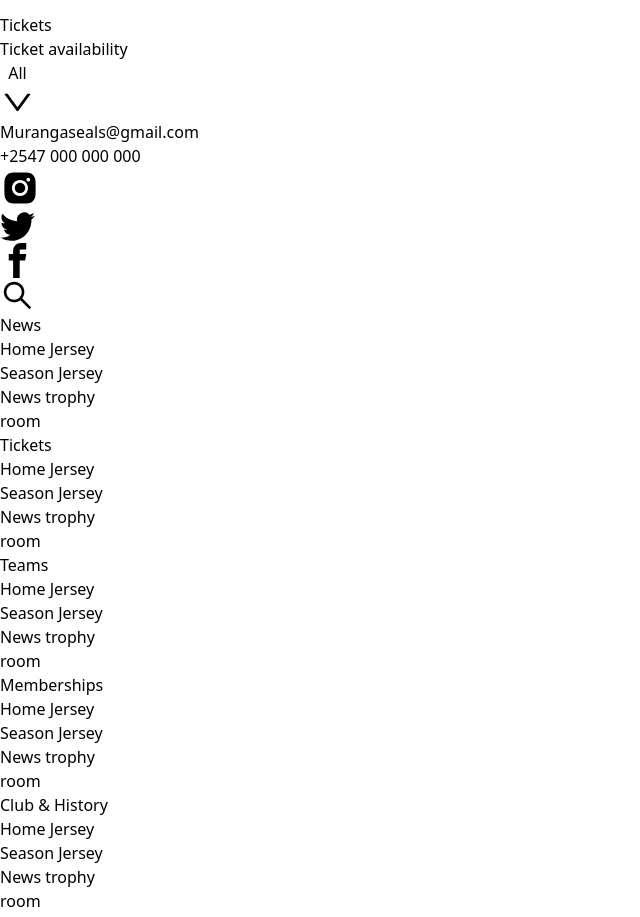
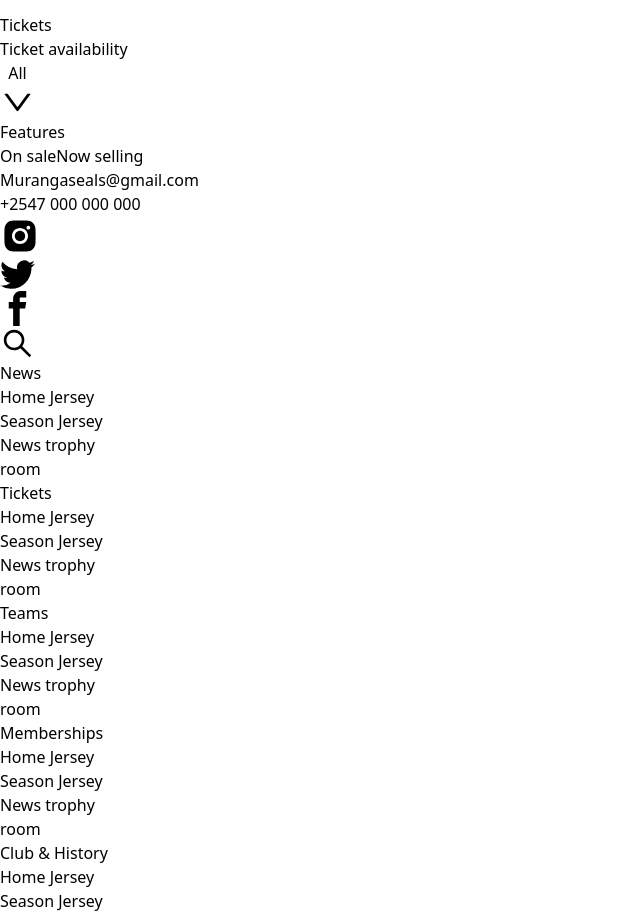
Before and after one commit to Lifeline-Solutions/muranga-seal-team-V2, a React (Vite) app: page /ticket in a window 1280 px wide. Shown: the part 1000-1917 px from the top of the page, without its empty margins (0-640 px from the left). Built offline with nearby package versions, Linux system fonts and the light colour scheme.

Commit message:
Added features

```diff
--- a/src/Components/Ticket/index.jsx
+++ b/src/Components/Ticket/index.jsx
@@ -12,6 +12,15 @@ const Ticket = () => {
           <AiOutlineDown className="mr-4" size={35} />
         </button>
       </div>
+      <div className="bg-[#D9D9D9] grid grid-cols-2 gap-4 p-6">
+        <div>
+          <button>Features</button>
+        </div>
+        <div className="flex justify-between pr-10">
+          <button>On sale</button>
+          <button>Now selling</button>
+        </div>
+      </div>
     </div>
   );
 };
```
